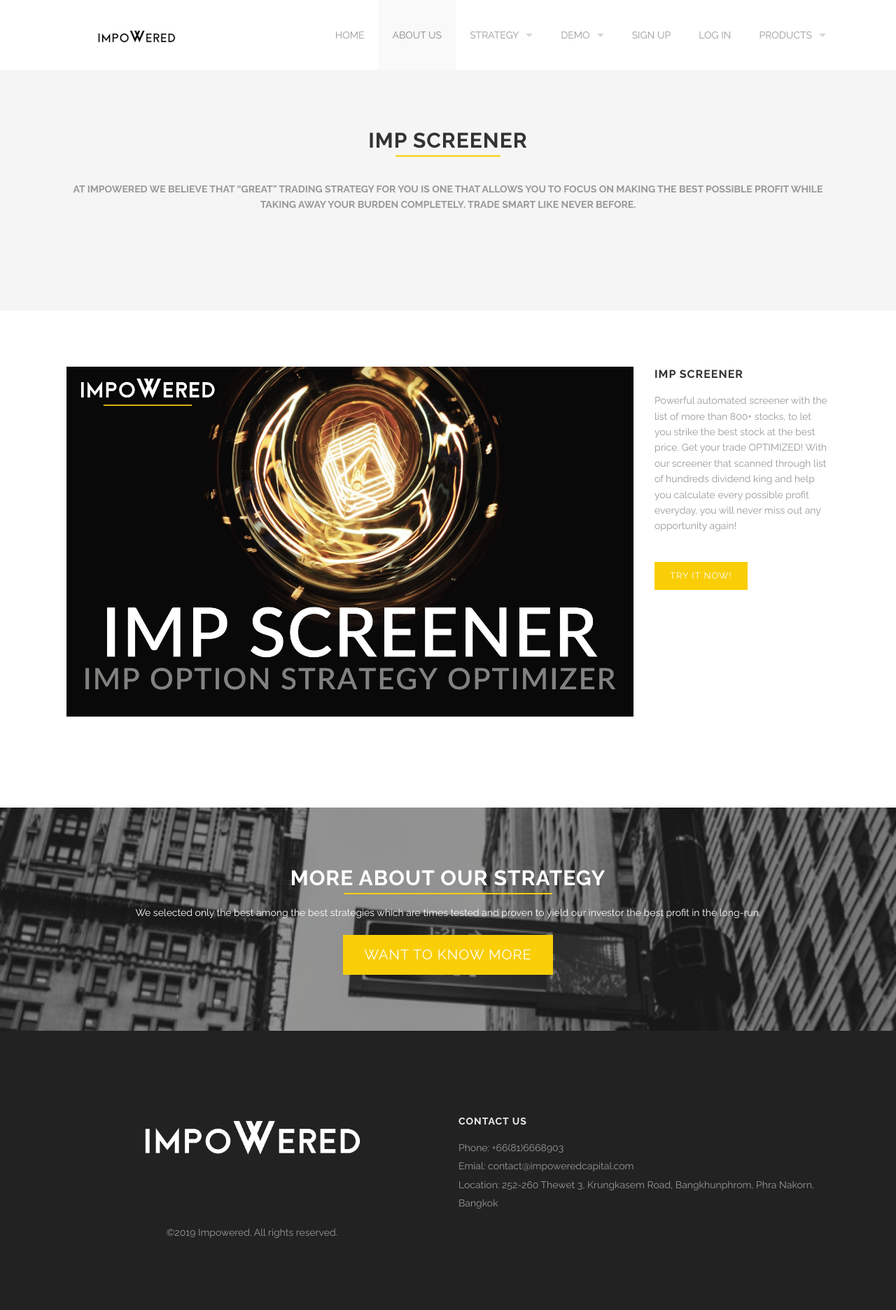
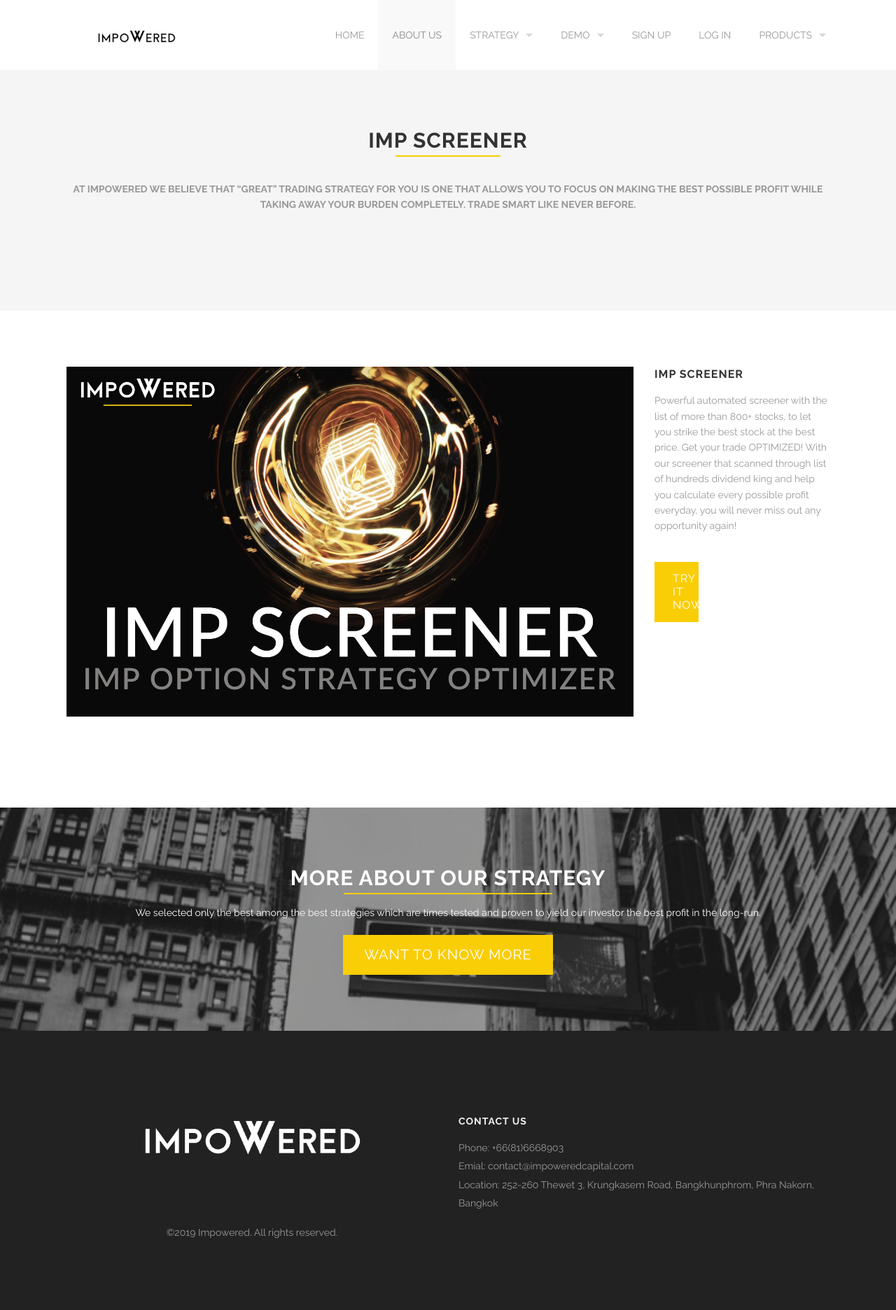
Before and after one commit to impoweredcapital/investmentplatform, a Jekyll site: the page built from allproducts.html, in a window 1280 px wide. Shown: the whole page at 70% size. Built offline with Jekyll 4.4.1, drawn with Linux system fonts in a browser that asks for light colours.

Commit message:
Update allproducts.html

```diff
--- a/allproducts.html
+++ b/allproducts.html
@@ -62,7 +62,7 @@ testimonials:
         Get your trade OPTIMIZED! With our screener that scanned through list of hundreds dividend king and help you calculate every possible profit everyday, you will never miss out any opportunity again!
       </p>
       <div class='spacing'></div>
-      <a class='button small' href=''>Try It Now!</a>
+      <a class='button large-3' href=''>Try It Now!</a>
     </div>
   </div>
   <div class='spacing'></div>
```
